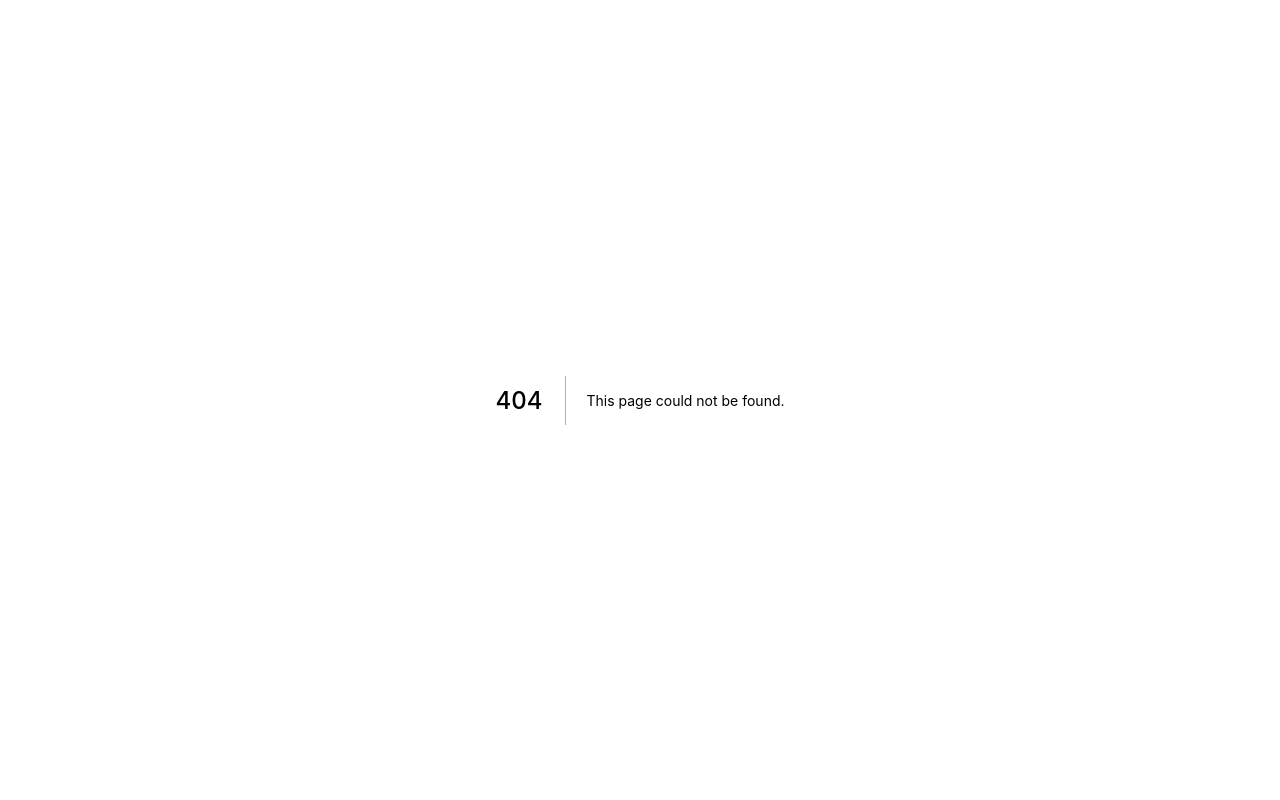
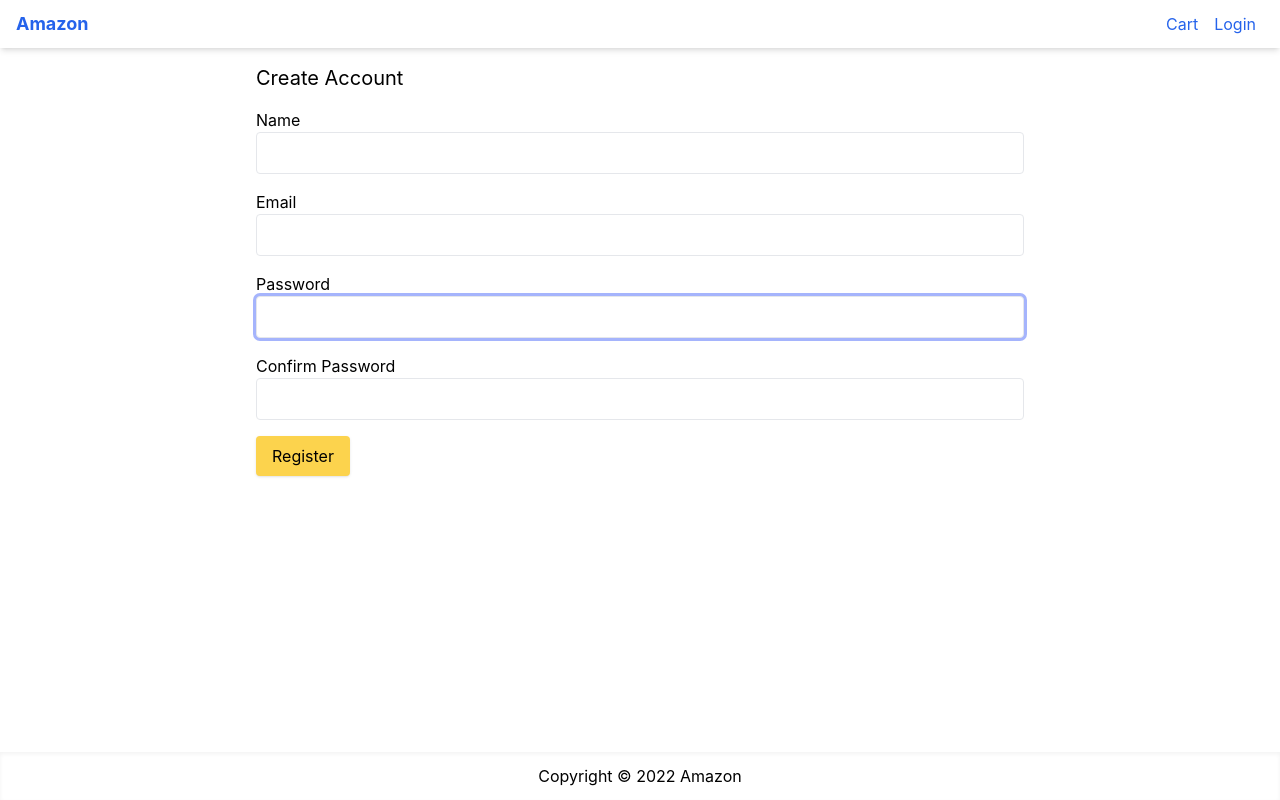
Before and after one commit to yousefwahba/amazon-clone, a Next.js app: page /register in a window 1280 px wide. Before the commit this address had no page. Built offline with nearby package versions, Linux system fonts and the light colour scheme; no server answers.

Commit message:
add register api & page

```diff
--- a/components/Layout.js
+++ b/components/Layout.js
@@ -10,8 +10,11 @@
 import { Menu } from '@headlessui/react';
 import DropdownLink from './DropdownLink';
 import Cookies from 'js-cookie';
+import { useRouter } from 'next/router';
 
 const Layout = ({ title, children }) => {
+  const router = useRouter();
+
   const { status, data: session } = useSession();
 
   const { state, dispatch } = useContext(Store);
@@ -77,9 +80,9 @@
                   </Menu.Items>
                 </Menu>
               ) : (
-                <Link href="login">
-                  <a className="p-2">Login</a>
-                </Link>
+                <button className="p-2" onClick={() => router.push('/login')}>
+                  <a>Login</a>
+                </button>
               )}
             </div>
           </nav>
--- /dev/null
+++ b/pages/api/auth/signup.js
@@ -0,0 +1,50 @@
+import bcryptjs from 'bcryptjs';
+import User from '../../../models/User';
+import db from '../../../utils/db';
+
+async function handler(req, res) {
+  if (req.method !== 'POST') {
+    return;
+  }
+  const { name, email, password } = req.body;
+  if (
+    !name ||
+    !email ||
+    !email.includes('@') ||
+    !password ||
+    password.trim().length < 5
+  ) {
+    res.status(422).json({
+      message: 'Validation error',
+    });
+    return;
+  }
+
+  await db.connect();
+
+  const existingUser = await User.findOne({ email: email });
+  if (existingUser) {
+    res.status(422).json({ message: 'User exists already!' });
+    await db.disconnect();
+    return;
+  }
+
+  const newUser = new User({
+    name,
+    email,
+    password: bcryptjs.hashSync(password),
+    isAdmin: false,
+  });
+
+  const user = await newUser.save();
+  await db.disconnect();
+  res.status(201).send({
+    message: 'Created user!',
+    _id: user._id,
+    name: user.name,
+    email: user.email,
+    isAdmin: user.isAdmin,
+  });
+}
+
+export default handler;
--- /dev/null
+++ b/pages/register.js
@@ -0,0 +1,137 @@
+import React, { useEffect } from 'react';
+import { signIn, useSession } from 'next-auth/react';
+import { useForm } from 'react-hook-form';
+import Layout from '../components/Layout';
+import { getError } from '../utils/error';
+import { toast } from 'react-toastify';
+import { useRouter } from 'next/router';
+import axios from 'axios';
+
+export default function LoginScreen() {
+  const { data: session } = useSession();
+
+  const router = useRouter();
+  const { redirect } = router.query;
+
+  useEffect(() => {
+    if (session?.user) {
+      router.push(redirect || '/');
+    }
+  }, [router, session, redirect]);
+
+  const {
+    handleSubmit,
+    register,
+    getValues,
+    formState: { errors },
+  } = useForm();
+  const submitHandler = async ({ name, email, password }) => {
+    try {
+      await axios.post('/api/auth/signup', {
+        name,
+        email,
+        password,
+      });
+
+      const result = await signIn('credentials', {
+        redirect: false,
+        email,
+        password,
+      });
+      if (result.error) {
+        toast.error(result.error);
+      }
+    } catch (err) {
+      toast.error(getError(err));
+    }
+  };
+  return (
+    <Layout title="Create Account">
+      <form
+        className="mx-auto max-w-screen-md"
+        onSubmit={handleSubmit(submitHandler)}
+      >
+        <h1 className="mb-4 text-xl">Create Account</h1>
+        <div className="mb-4">
+          <label htmlFor="name">Name</label>
+          <input
+            type="text"
+            className="w-full"
+            id="name"
+            autoFocus
+            {...register('name', {
+              required: 'Please enter name',
+            })}
+          />
+          {errors.name && (
+            <div className="text-red-500">{errors.name.message}</div>
+          )}
+        </div>
+
+        <div className="mb-4">
+          <label htmlFor="email">Email</label>
+          <input
+            type="email"
+            {...register('email', {
+              required: 'Please enter email',
+              pattern: {
+                value: /^[a-zA-Z0-9_.+-]+@[a-zA-Z0-9-]+.[a-zA-Z0-9-.]+$/i,
+                message: 'Please enter valid email',
+              },
+            })}
+            className="w-full"
+            id="email"
+          ></input>
+          {errors.email && (
+            <div className="text-red-500">{errors.email.message}</div>
+          )}
+        </div>
+        <div className="mb-4">
+          <label htmlFor="password">Password</label>
+          <input
+            type="password"
+            {...register('password', {
+              required: 'Please enter password',
+              minLength: { value: 6, message: 'password is more than 5 chars' },
+            })}
+            className="w-full"
+            id="password"
+            autoFocus
+          ></input>
+          {errors.password && (
+            <div className="text-red-500 ">{errors.password.message}</div>
+          )}
+        </div>
+        <div className="mb-4">
+          <label htmlFor="confirmPassword">Confirm Password</label>
+          <input
+            className="w-full"
+            type="password"
+            id="confirmPassword"
+            {...register('confirmPassword', {
+              required: 'Please enter confirm password',
+              validate: (value) => value === getValues('password'),
+              minLength: {
+                value: 6,
+                message: 'confirm password is more than 5 chars',
+              },
+            })}
+          />
+          {errors.confirmPassword && (
+            <div className="text-red-500 ">
+              {errors.confirmPassword.message}
+            </div>
+          )}
+          {errors.confirmPassword &&
+            errors.confirmPassword.type === 'validate' && (
+              <div className="text-red-500 ">Password do not match</div>
+            )}
+        </div>
+
+        <div className="mb-4 ">
+          <button className="primary-button">Register</button>
+        </div>
+      </form>
+    </Layout>
+  );
+}
--- a/styles/globals.css
+++ b/styles/globals.css
@@ -11,8 +11,7 @@
 }
 
 a {
-  color: inherit;
-  text-decoration: none;
+  @apply text-blue-600 hover:text-blue-800;
 }
 
 * {
```
